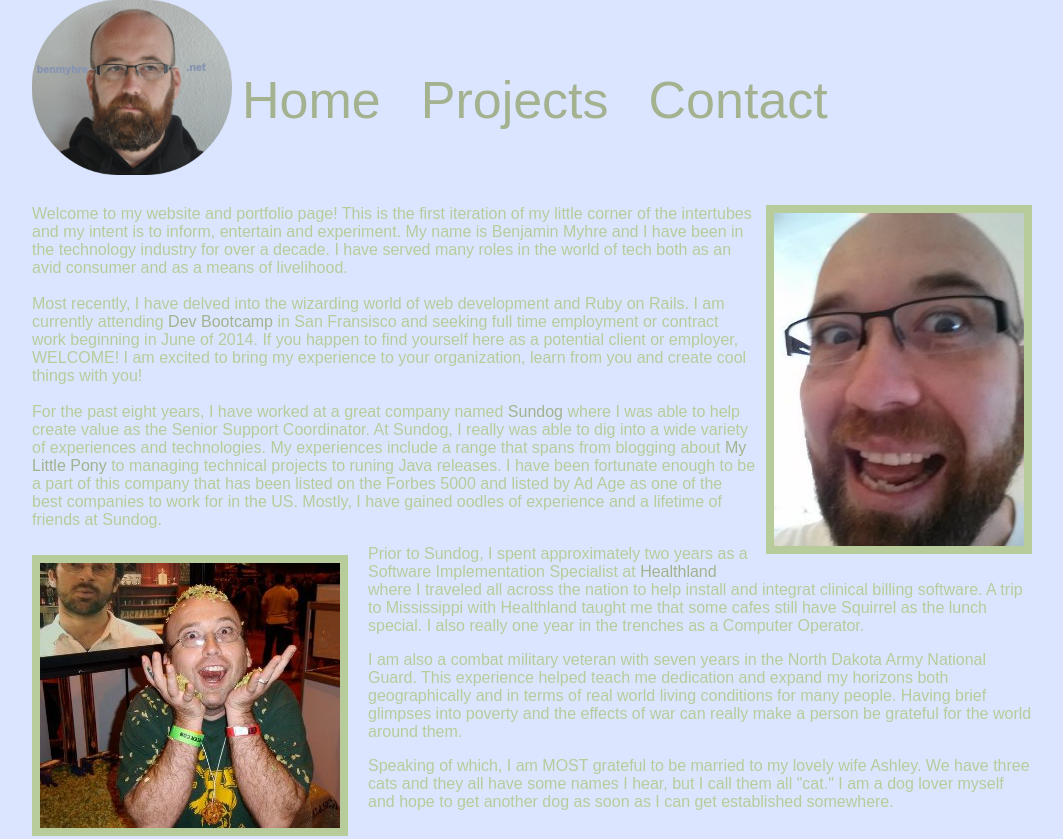
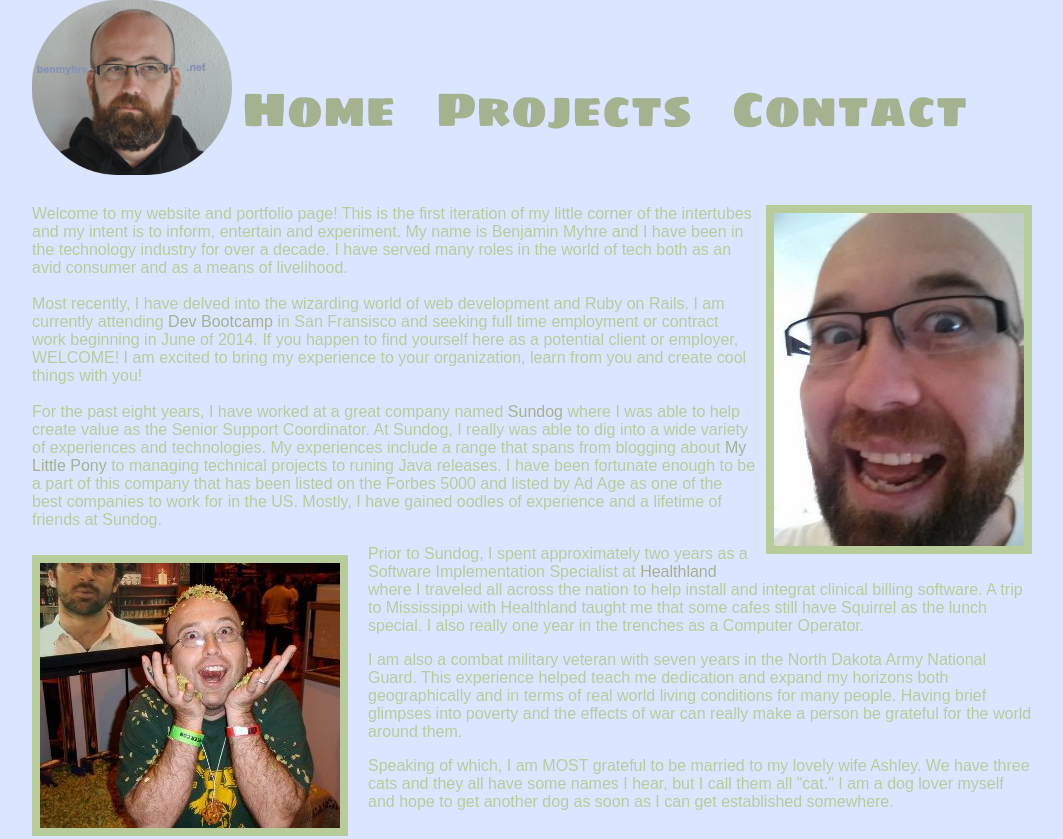
Before and after one commit to bemyhre/site, a plain HTML site: page index.html in a window 1280 px wide. Shown: the top 839 px of the page, without its empty margins (108-1171 px from the left). Drawn offline with Linux system fonts and the light colour scheme; a web font is replaced by a local one.

Commit message:
font header change

```diff
--- a/css/style.css
+++ b/css/style.css
@@ -14,7 +14,7 @@ a:hover {
 }
 h1{
   float: right;
-  font-family: 'Sigmar+One',sans-serif;
+  font-family: 'Sigmar One',sans-serif;
   color: #8793B2;
   font-size: 5.750em;
   letter-spacing: -1.5px;
@@ -34,8 +34,8 @@ h3 {
 
 
 ul.nav{
-  font-family: 'Sigmar+One',sans-serif;
-  font-size: 3.250em;
+  font-family: 'Sigmar One',sans-serif;
+  font-size: 3.000em;
   color: #8793B2;
   margin: 70px 0 0px 0;
   list-style: none;
```
